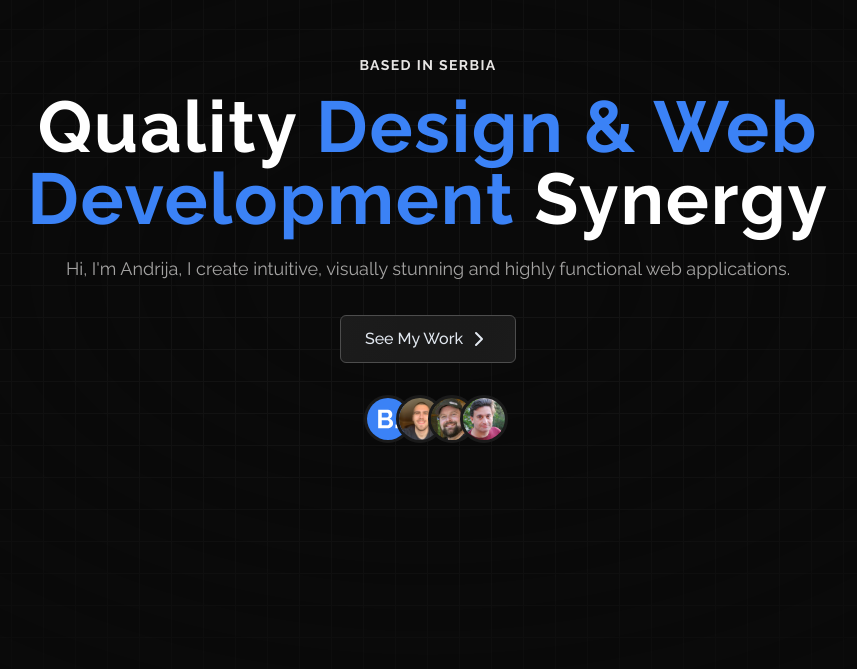
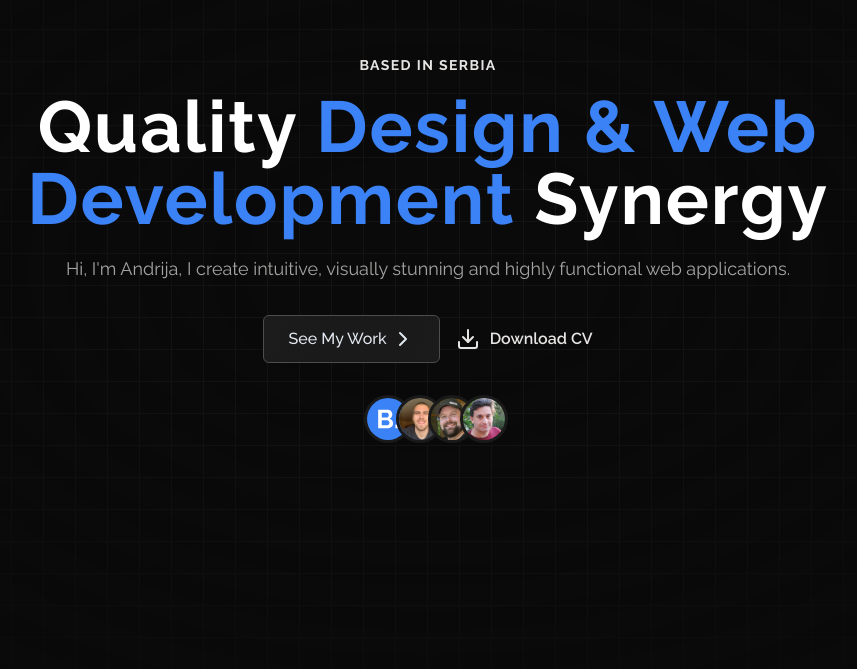
Before and after one commit to jer-in/portfolio-, a Next.js app: page / in a window 1280 px wide. Shown: the part 131-800 px from the top of the page, without its empty margins (212-1069 px from the left). Built offline with nearby package versions, Linux system fonts and the light colour scheme.

Commit message:
Added button to download resume

```diff
--- a/app/_components/HeroSection.tsx
+++ b/app/_components/HeroSection.tsx
@@ -1,4 +1,4 @@
-import { ChevronRight } from "lucide-react";
+import { ChevronRight, Download } from "lucide-react";
 import ShinyButton from "./ui/ShinyButton";
 import { AnimatedTooltip } from "./ui/Tooltip";
 import { tooltipItems } from "../_lib/constants";
@@ -33,9 +33,19 @@ const HeroSection = () => {
             Hi, I&apos;m Andrija, I create intuitive, visually stunning and
             highly functional web applications.
           </p>
-          <ShinyButton icon={<ChevronRight />}>
-            <Link href="#work">See My Work</Link>
-          </ShinyButton>
+          <div className="flex flex-col sm:flex-row items-center gap-4">
+            <ShinyButton icon={<ChevronRight />}>
+              <Link href="#work">See My Work</Link>
+            </ShinyButton>
+            <a
+              href="/resume/CV_en.pdf"
+              download
+              className="flex items-center gap-2.5 group"
+            >
+              <Download className="group-hover:text-primary transition-colors duration-200" />
+              <span className="font-semibold">Download CV</span>
+            </a>
+          </div>
           <div className="flex flex-row items-center justify-center mb-10 w-full mt-8">
             <AnimatedTooltip items={tooltipItems} />
           </div>
```
Also changed, not shown: 1 other file (tests, documents, lock files or other folders).
